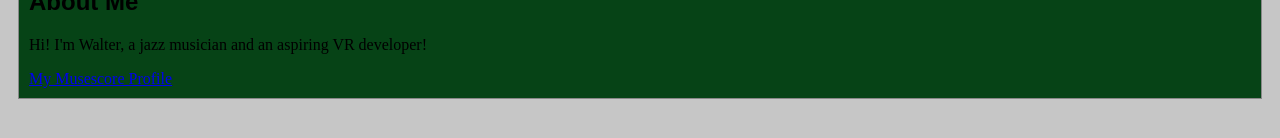
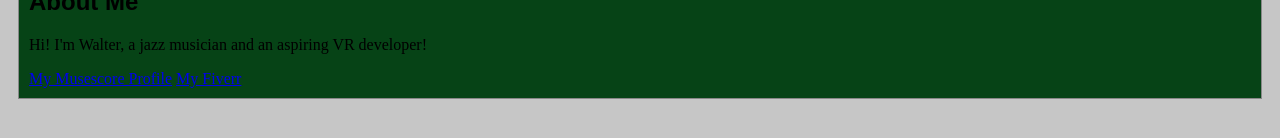
Before and after one commit to shredder11205/Repo1, a plain HTML site: page index.html in a window 1280 px wide. Shown: the part 568-706 px from the top of the page. Drawn offline with Linux system fonts and the light colour scheme.

Commit message:
Update index.html

```diff
--- a/index.html
+++ b/index.html
@@ -38,6 +38,7 @@
 		<nav id="links">
 			<!-- Put links to labs here. -->
 			<a href="https://musescore.com/user/28309872" target="_blank">My Musescore Profile</a>
+			<a href="https://www.fiverr.com/s/WEzykKL" target="_blank">My Fiverr</a>
 
 		</nav>
 	</main>
```
